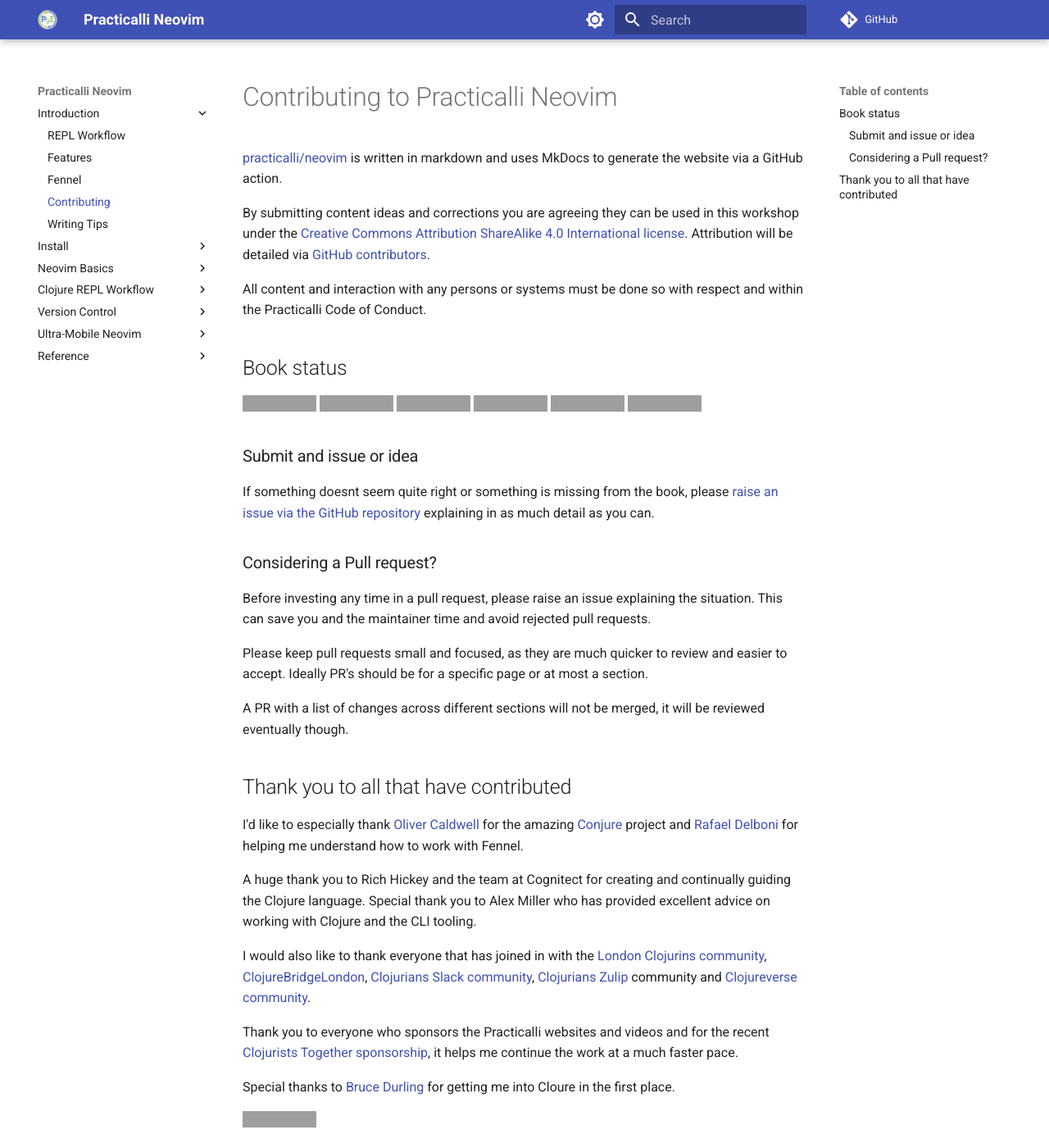
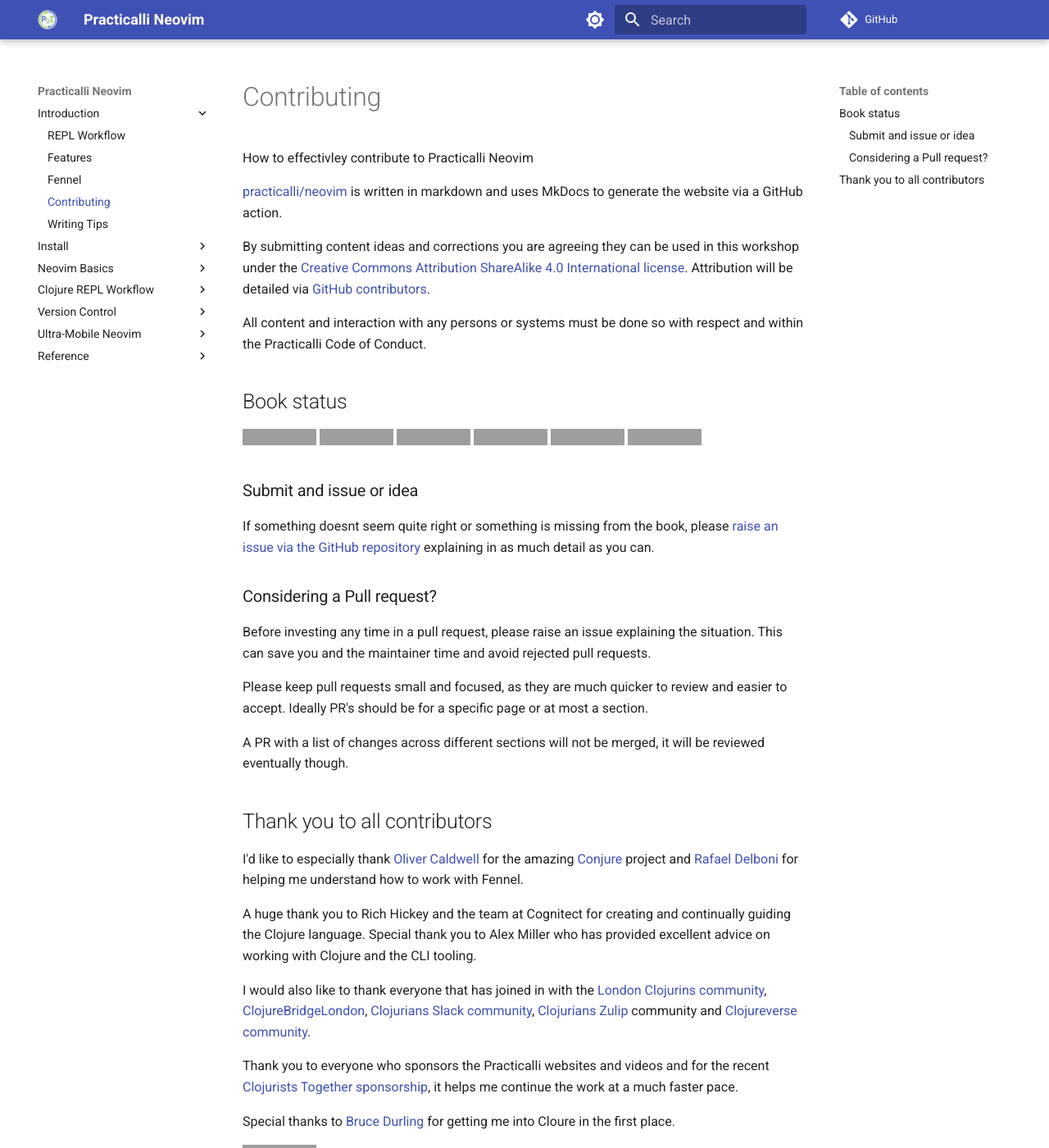
Before and after one commit to practicalli/neovim, an MkDocs documentation site: the page built from docs/contributing.md, in a window 1280 px wide and 1400 px high. Shown: the whole window at 82% size. Built offline with MkDocs 1.6.1 and Material for MkDocs 9.7.7, drawn with Linux system fonts in a browser that asks for light colours; comment, search, counter and statistics services are not loaded; grey boxes are pictures that could not be loaded.

Commit message:
intro: simplify contributing titles

```diff
--- a/docs/contributing.md
+++ b/docs/contributing.md
@@ -1,4 +1,6 @@
-# Contributing to Practicalli Neovim
+# Contributing
+
+How to effectivley contribute to Practicalli Neovim
 
 [practicalli/neovim](https://github.com/practicalli/neovim/){target=_blank} is written in markdown and uses MkDocs to generate the website via a GitHub action.
 
@@ -31,7 +33,7 @@
 
 <!-- TODO:  Add GitHub issue templates, similar to those on practicalli/blog-content -->
 
-## Thank you to all that have contributed
+## Thank you to all contributors
 
 I'd like to especially thank [Oliver Caldwell](https://github.com/olical) for the amazing [Conjure](https://github.com/Olical/conjure){target=_blank} project and [Rafael Delboni](https://github.com/rafaeldelboni){target=_blank} for helping me understand how to work with Fennel.
 
```
